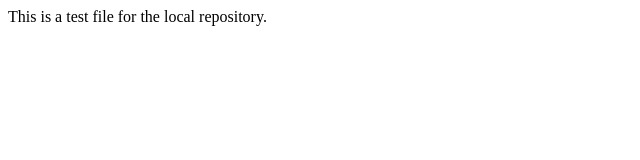
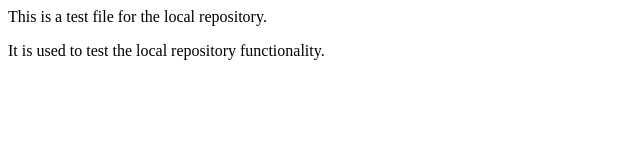
Before and after one commit to khush-be/localrepo, a plain HTML site: page index.html in a window 1280 px wide. Shown: the whole page, without its empty margins (0-640 px from the left). Drawn offline with Linux system fonts and the light colour scheme.

Commit message:
modified index.html

```diff
--- a/index.html
+++ b/index.html
@@ -1 +1,2 @@
 <p> This is a test file for the local repository. </p>
+<p> It is used to test the local repository functionality. </p>
```
